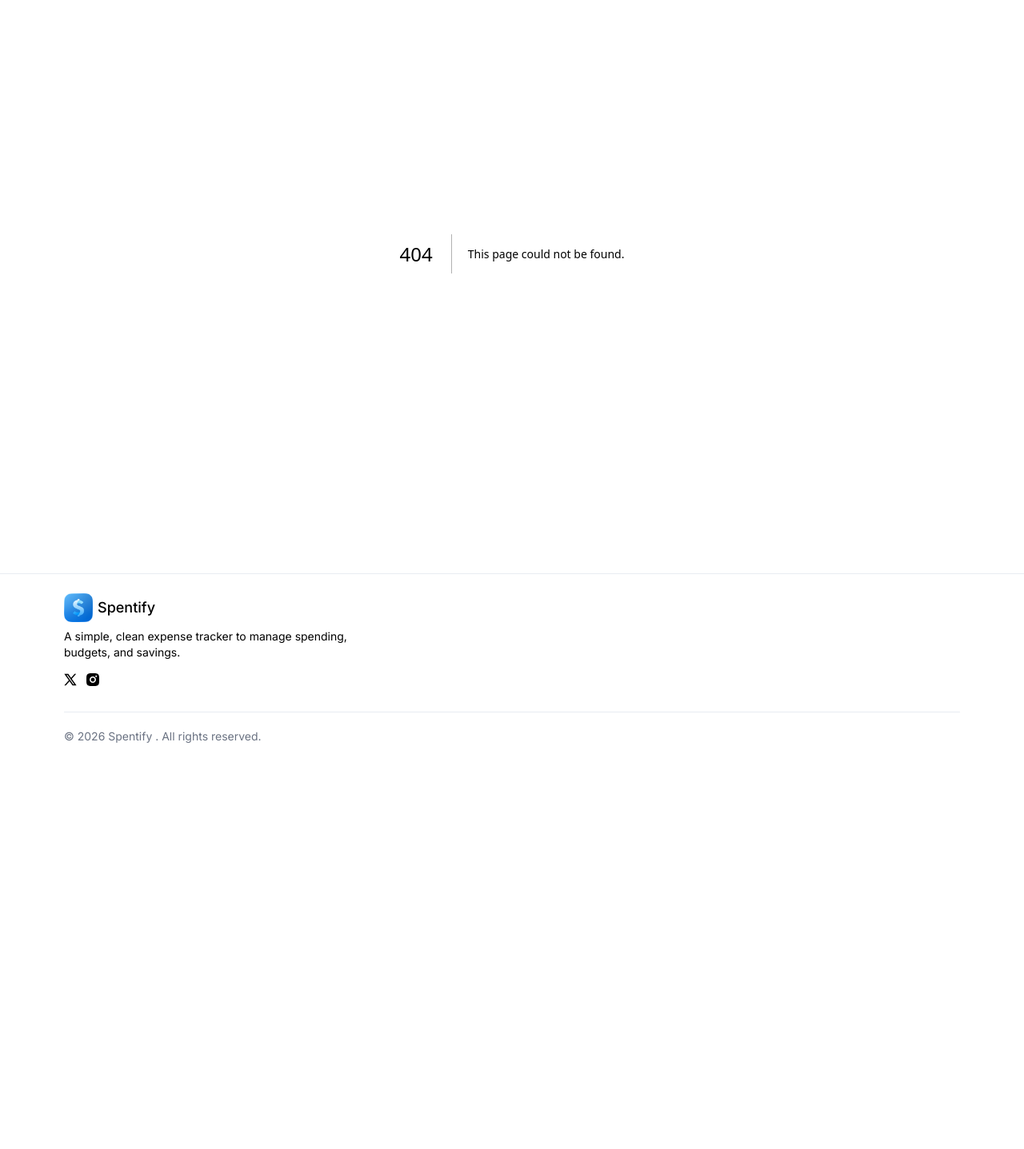
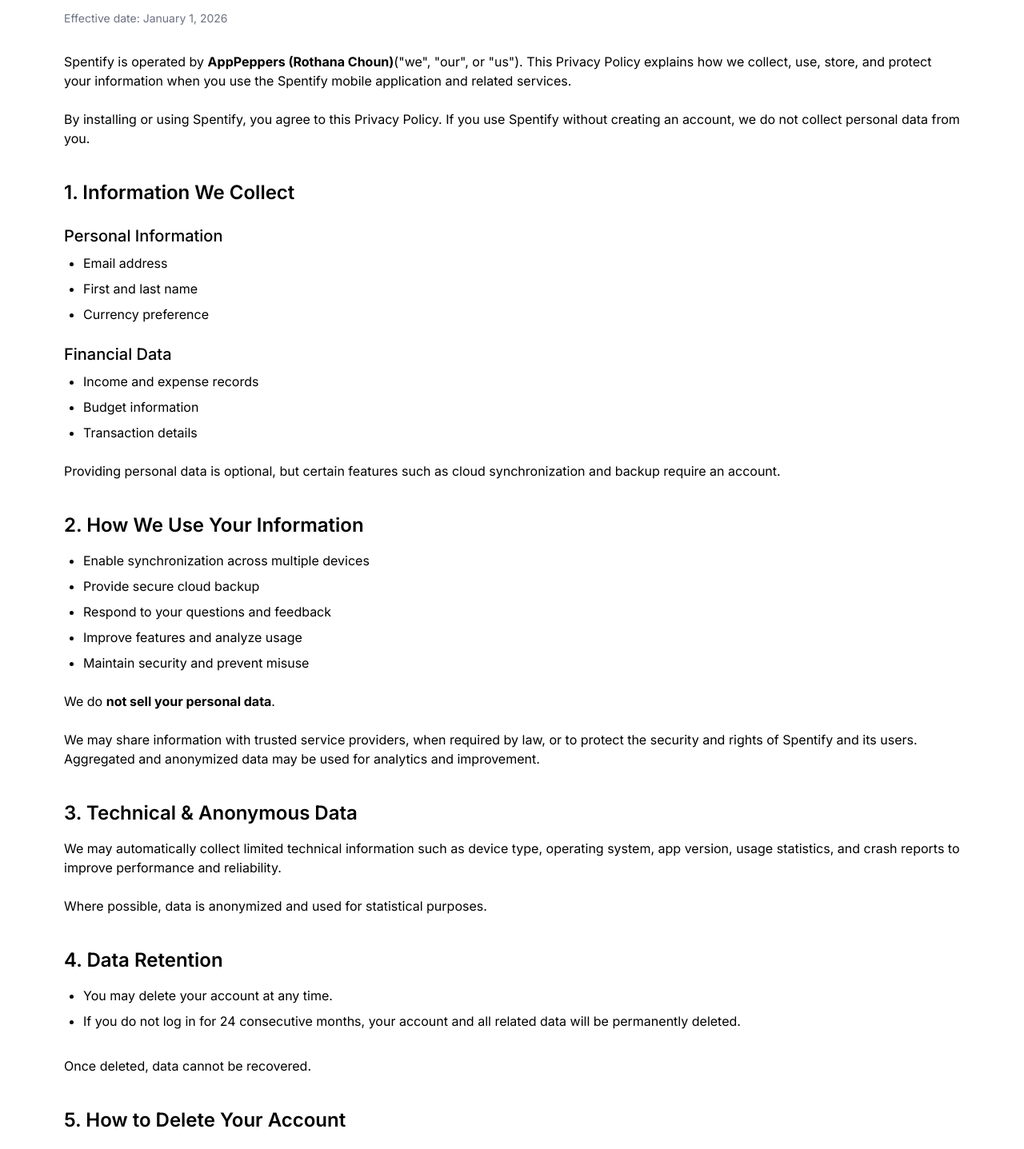
Before and after one commit to Spentify/Website, a Next.js app: page /privacy-policy in a window 1280 px wide. Before the commit this address had no page. Shown: the part 152-1589 px from the top of the page at 80% size. Before the commit the page ends 1103 px from the top, so only its background shows below. Built offline with nearby package versions, Linux system fonts and the light colour scheme.

Commit message:
feat: privacy policy page

```diff
--- a/src/app/page.tsx
+++ b/src/app/page.tsx
@@ -1,6 +1,6 @@
 import Hero from '@/components/sections/hero'
 
-export default function Home() {
+export default function Page() {
   return (
     <div>
       <Hero />
--- /dev/null
+++ b/src/app/privacy-policy/page.tsx
@@ -0,0 +1,169 @@
+import Hero from '@/components/sections/hero'
+
+export default function Page() {
+  return (
+    <div>
+      <div className="container px-5 md:px-0 py-10">
+        <h1 className="text-4xl font-bold mb-4">Privacy Policy</h1>
+        <p className="text-sm text-gray-500 mb-8">Effective date: January 1, 2026</p>
+
+        <p className="mb-6">
+          Spentify is operated by <strong>AppPeppers (Rothana Choun)</strong>
+          ("we", "our", or "us"). This Privacy Policy explains how we collect,
+          use, store, and protect your information when you use the Spentify
+          mobile application and related services.
+        </p>
+
+        <p className="mb-10">
+          By installing or using Spentify, you agree to this Privacy Policy.
+          If you use Spentify without creating an account, we do not collect
+          personal data from you.
+        </p>
+
+        <h2 className="text-2xl font-semibold mt-10 mb-4">
+          1. Information We Collect
+        </h2>
+
+        <h3 className="text-xl font-medium mt-6 mb-2">
+          Personal Information
+        </h3>
+        <ul className="list-disc pl-6 space-y-2 mb-6">
+          <li>Email address</li>
+          <li>First and last name</li>
+          <li>Currency preference</li>
+        </ul>
+
+        <h3 className="text-xl font-medium mt-6 mb-2">
+          Financial Data
+        </h3>
+        <ul className="list-disc pl-6 space-y-2 mb-6">
+          <li>Income and expense records</li>
+          <li>Budget information</li>
+          <li>Transaction details</li>
+        </ul>
+
+        <p className="mb-8">
+          Providing personal data is optional, but certain features such as
+          cloud synchronization and backup require an account.
+        </p>
+
+        <h2 className="text-2xl font-semibold mt-10 mb-4">
+          2. How We Use Your Information
+        </h2>
+
+        <ul className="list-disc pl-6 space-y-2 mb-6">
+          <li>Enable synchronization across multiple devices</li>
+          <li>Provide secure cloud backup</li>
+          <li>Respond to your questions and feedback</li>
+          <li>Improve features and analyze usage</li>
+          <li>Maintain security and prevent misuse</li>
+        </ul>
+
+        <p className="mb-6">
+          We do <strong>not sell your personal data</strong>.
+        </p>
+
+        <p className="mb-8">
+          We may share information with trusted service providers,
+          when required by law, or to protect the security and rights
+          of Spentify and its users. Aggregated and anonymized data
+          may be used for analytics and improvement.
+        </p>
+
+        <h2 className="text-2xl font-semibold mt-10 mb-4">
+          3. Technical & Anonymous Data
+        </h2>
+
+        <p className="mb-6">
+          We may automatically collect limited technical information such as
+          device type, operating system, app version, usage statistics, and
+          crash reports to improve performance and reliability.
+        </p>
+
+        <p className="mb-8">
+          Where possible, data is anonymized and used for statistical purposes.
+        </p>
+
+        <h2 className="text-2xl font-semibold mt-10 mb-4">
+          4. Data Retention
+        </h2>
+
+        <ul className="list-disc pl-6 space-y-2 mb-8">
+          <li>You may delete your account at any time.</li>
+          <li>
+            If you do not log in for 24 consecutive months, your account
+            and all related data will be permanently deleted.
+          </li>
+        </ul>
+
+        <p className="mb-8">
+          Once deleted, data cannot be recovered.
+        </p>
+
+        <h2 className="text-2xl font-semibold mt-10 mb-4">
+          5. How to Delete Your Account
+        </h2>
+
+        <p className="mb-4">
+          Inside the app:
+          <span className="font-medium">
+            {" "}Account → My Account → Delete Account
+          </span>
+        </p>
+
+        <p className="mb-4">
+          Or email us at:{" "}
+          <a
+            href="mailto:spentify.app@gmail.com"
+            className="text-blue-600 hover:underline"
+          >
+            spentify.app@gmail.com
+          </a>
+        </p>
+
+        <p className="mb-8">
+          Deletion requests are processed within 72 hours.
+          All associated data will be permanently removed.
+        </p>
+
+        <h2 className="text-2xl font-semibold mt-10 mb-4">
+          6. Your Rights
+        </h2>
+
+        <ul className="list-disc pl-6 space-y-2 mb-8">
+          <li>Request access to your personal data</li>
+          <li>Request correction of inaccurate data</li>
+          <li>Request deletion of your account and data</li>
+          <li>Withdraw consent by deleting your account</li>
+        </ul>
+
+        <h2 className="text-2xl font-semibold mt-10 mb-4">
+          7. Changes to This Privacy Policy
+        </h2>
+
+        <p className="mb-8">
+          We may update this Privacy Policy from time to time.
+          Significant changes will be communicated within the app or via email.
+        </p>
+
+        <h2 className="text-2xl font-semibold mt-10 mb-4">
+          8. Contact Us
+        </h2>
+
+        <p className="mb-2">
+          Email:{" "}
+          <a
+            href="mailto:spentify.app@gmail.com"
+            className="text-blue-600 hover:underline"
+          >
+            spentify.app@gmail.com
+          </a>
+        </p>
+
+        <p className="mb-2">
+          Operator: App Peppers
+        </p>
+      </div>
+    </div>
+  )
+}
```
